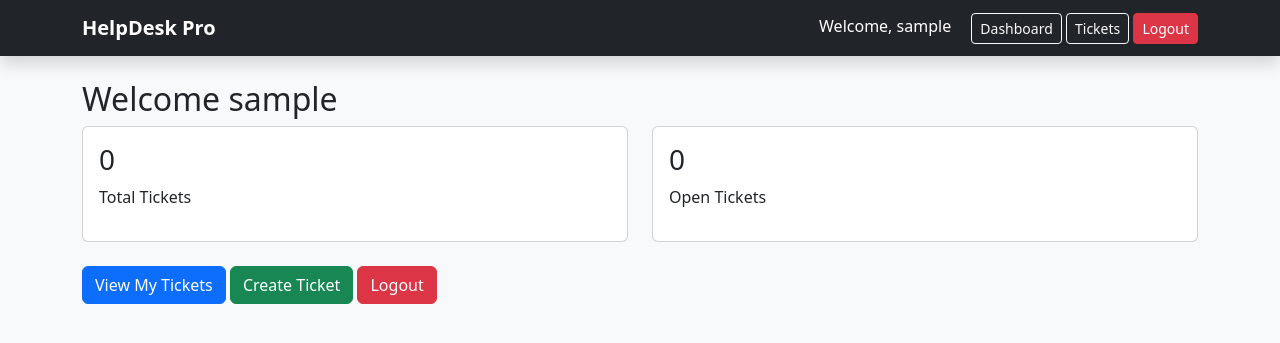
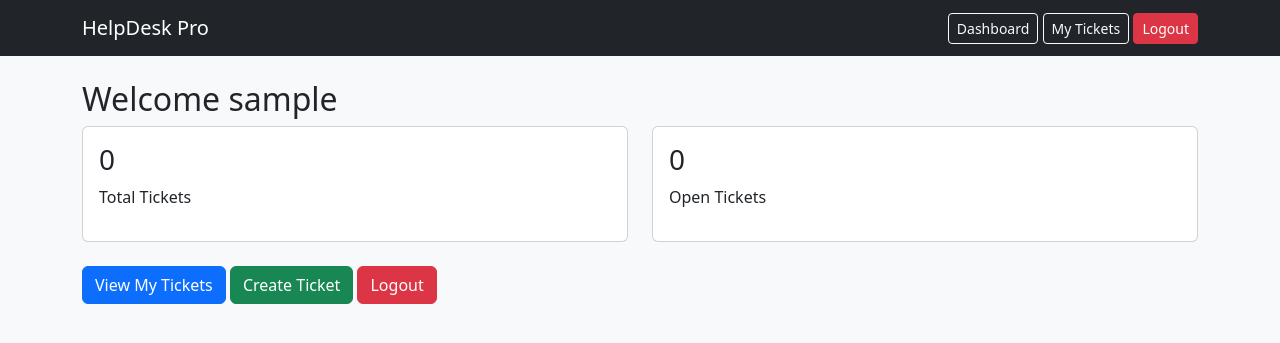
Before and after one commit to laksh-1901/HelpDesk-Pro, a Flask app: page / in a window 1280 px wide. Shown: the top 343 px of the page. Run offline with Flask 3, Linux system fonts and the light colour scheme; the visitor is signed in with stand-in values (Sample User, id 1); data that the repository does not hold is empty.

Commit message:
Add navigation bar across application

```diff
--- a/templates/base.html
+++ b/templates/base.html
@@ -1,50 +1,47 @@
 <!DOCTYPE html>
-<html lang="en">
+<html>
 
 <head>
-
-    <meta charset="UTF-8">
-    <meta name="viewport" content="width=device-width, initial-scale=1">
-
     <title>HelpDesk Pro</title>
 
     <link href="https://cdn.jsdelivr.net/npm/bootstrap@5.3.7/dist/css/bootstrap.min.css" rel="stylesheet">
-
 </head>
 
 <body class="bg-light">
 
-<nav class="navbar navbar-expand-lg navbar-dark bg-dark shadow">
+<nav class="navbar navbar-expand-lg navbar-dark bg-dark">
 
     <div class="container">
 
-        <a class="navbar-brand fw-bold" href="/">
+        <a class="navbar-brand" href="/">
             HelpDesk Pro
         </a>
 
-        <div>
-
         {% if current_user.is_authenticated %}
 
-                <span class="text-white me-3">
-                    Welcome, {{ current_user.username }}
-                </span>
+        <div>
 
             <a href="/" class="btn btn-outline-light btn-sm">
                 Dashboard
             </a>
 
-                <a href="/tickets" class="btn btn-outline-light btn-sm">
-                    Tickets
+            <a href="/my-tickets" class="btn btn-outline-light btn-sm">
+                My Tickets
             </a>
+
+            {% if current_user.role == "admin" %}
+            <a href="/admin" class="btn btn-warning btn-sm">
+                Admin
+            </a>
+            {% endif %}
 
             <a href="/logout" class="btn btn-danger btn-sm">
                 Logout
             </a>
 
+        </div>
+
         {% endif %}
-
-        </div>
 
     </div>
 
@@ -53,23 +50,15 @@
 <div class="container mt-4">
 
     {% with messages = get_flashed_messages() %}
-
         {% if messages %}
-
             {% for message in messages %}
 
-<div class="alert alert-success alert-dismissible fade show">
-
+                <div class="alert alert-info">
                     {{ message }}
-
-<button class="btn-close" data-bs-dismiss="alert"></button>
-
                 </div>
 
             {% endfor %}
-
         {% endif %}
-
     {% endwith %}
 
     {% block content %}
@@ -77,7 +66,5 @@
 
 </div>
 
-<script src="https://cdn.jsdelivr.net/npm/bootstrap@5.3.7/dist/js/bootstrap.bundle.min.js"></script>
-
 </body>
 </html>
```
Lines whose indentation alone changed are shown as unchanged.
